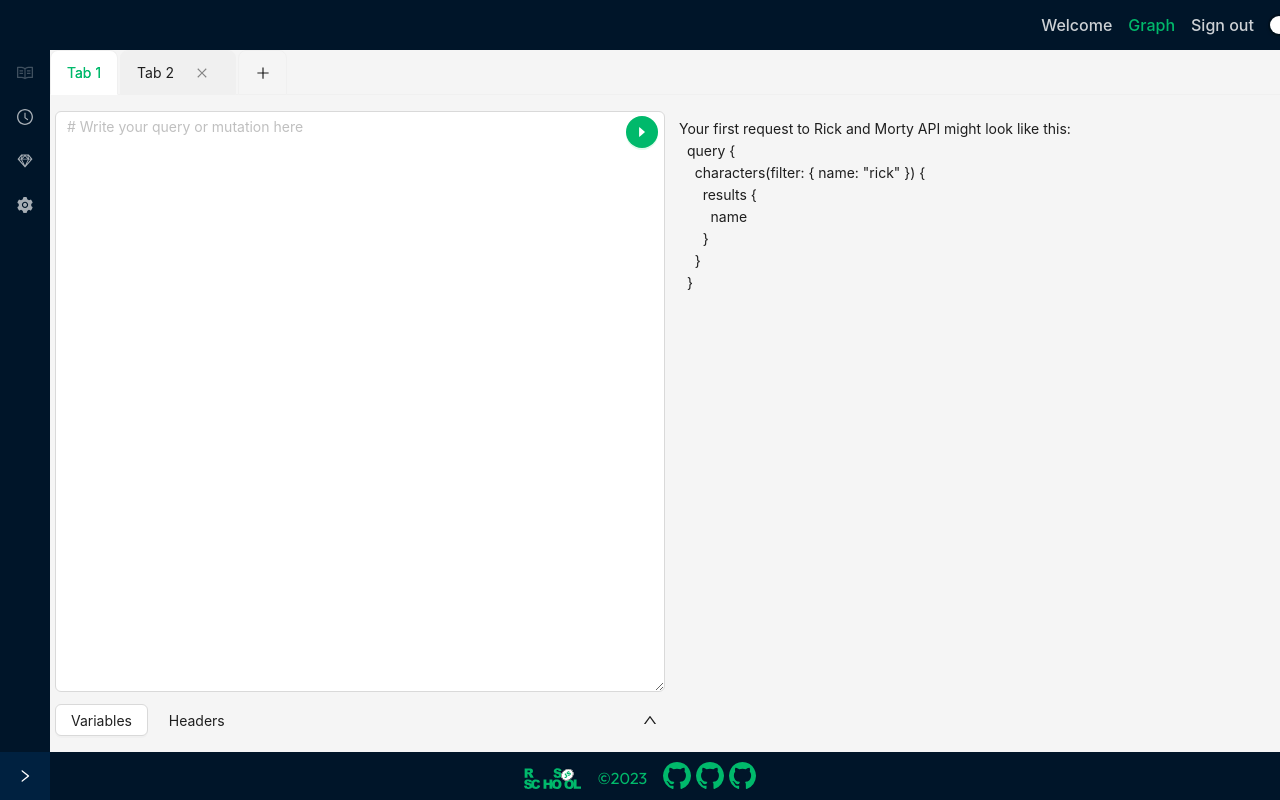
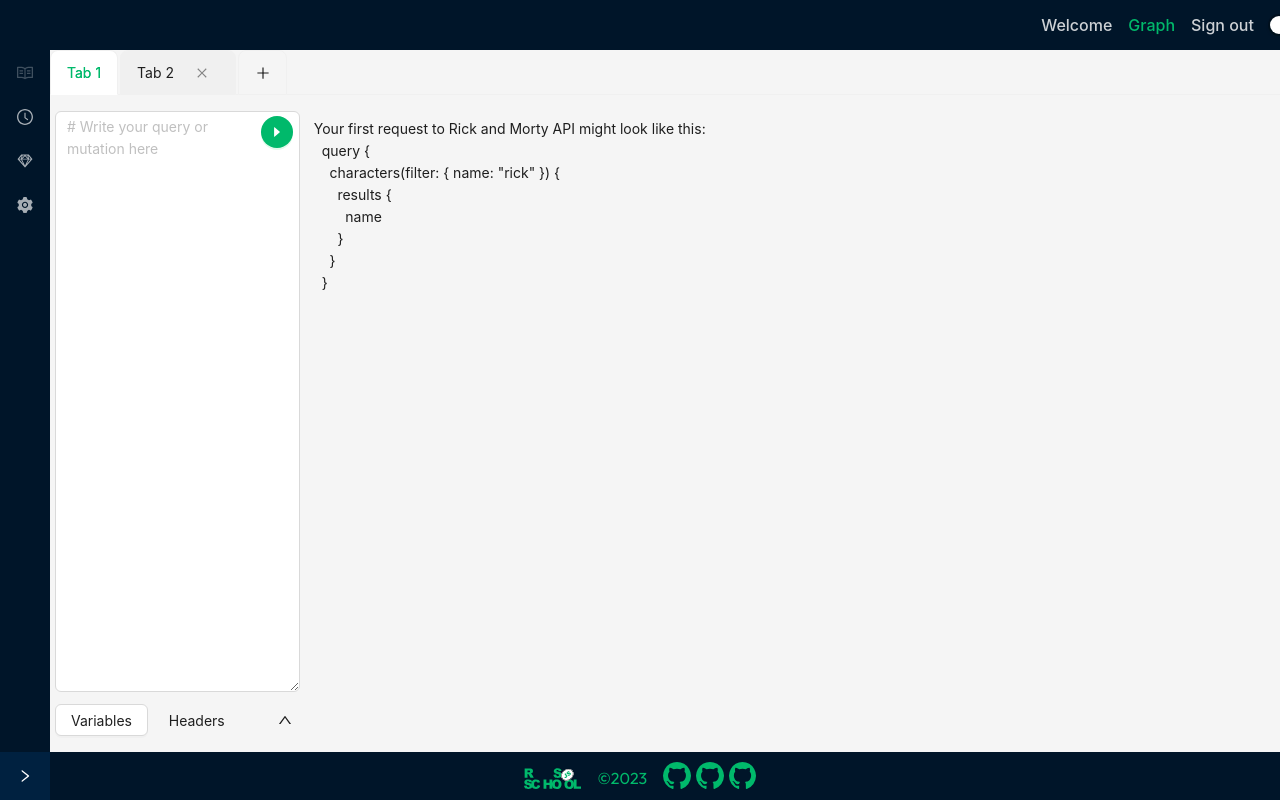
Before and after one commit to JanaAhurtsova/graphiql-app, a React (Vite) app in the folder GraphQL/: page /graph in a window 1280 px wide. Shown: the top 800 px of the page. Built offline with nearby package versions, Linux system fonts and the light colour scheme; no server answers; sample sign-in values are in the browser's storage.

Commit message:
refactor: add constants, delete comment, change styles

```diff
--- a/GraphQL/src/components/documentationGraph/DocumentationSchema.module.scss
+++ b/GraphQL/src/components/documentationGraph/DocumentationGraph.module.scss
@@ -7,9 +7,11 @@
 .brown_text {
   color: rgb(243, 140, 5);
 }
-.link_documentation, .back_documentation {
+.link_documentation,
+.back_documentation {
   cursor: pointer;
-  &:hover, &:active {
+  &:hover,
+  &:active {
     text-decoration: underline;
   }
 }
--- a/GraphQL/src/components/documentationGraph/DocumentationGraph.tsx
+++ b/GraphQL/src/components/documentationGraph/DocumentationGraph.tsx
@@ -4,7 +4,7 @@ import { parserSchema } from './parserSchema';
 import { ReturnedArgs } from './returnedArgs/ReturnedArgs';
 import { ReturnedValue } from './returnedValue/ReturnedValue';
 import { TSchemaServer } from './type';
-import styles from './DocumentationSchema.module.scss';
+import styles from './DocumentationGraph.module.scss';
 import { UpOutlined } from '@ant-design/icons';
 
 export default function DocumentationGraph({ schema }: { schema: TSchemaServer }): JSX.Element {
--- a/GraphQL/src/components/documentationGraph/returnedArgs/ReturnedArgs.tsx
+++ b/GraphQL/src/components/documentationGraph/returnedArgs/ReturnedArgs.tsx
@@ -1,6 +1,6 @@
 import { TReturnedArgsProps } from '../type';
 import { ReturnedValue } from '../returnedValue/ReturnedValue';
-import styles from '../DocumentationSchema.module.scss';
+import styles from '../DocumentationGraph.module.scss';
 
 export function ReturnedArgs({ args, setQueryType }: TReturnedArgsProps): JSX.Element {
   let argsStr = <></>;
--- a/GraphQL/src/components/documentationGraph/returnedValue/ReturnedValue.tsx
+++ b/GraphQL/src/components/documentationGraph/returnedValue/ReturnedValue.tsx
@@ -1,5 +1,5 @@
 import { TReturnedValueProps } from '../type';
-import styles from '../DocumentationSchema.module.scss';
+import styles from '../DocumentationGraph.module.scss';
 
 export function ReturnedValue({ type, setQueryType }: TReturnedValueProps): JSX.Element {
   let typeReturned: string = type?.name;
--- a/GraphQL/src/components/documentationGraph/type.ts
+++ b/GraphQL/src/components/documentationGraph/type.ts
@@ -6,12 +6,6 @@ export type TSchemaServer = {
   };
   subscriptionType?: null;
   types: TSchemaTypesServer[];
-  /*
-  queryType: {
-    name: string;
-  };
-  types: TSchemaTypesServer[];
-  */
 };
 
 export type TSchemaTypesServer = {
--- a/GraphQL/src/components/editor/Editor.tsx
+++ b/GraphQL/src/components/editor/Editor.tsx
@@ -14,20 +14,20 @@ import {
 } from 'hooks/reduxHooks';
 import langJSON from 'assets/json/localization.json';
 import { useSetFontSize } from '@/hooks/reduxHooks';
+import { Request } from 'managers/request/Request';
+import { TEditorProps } from './type';
+import { XS, MD, SM } from '@/managers/editor/Editor';
+import { setHistory } from '@/localStore/localStorage';
 import styles from './Editor.module.scss';
-import { Request } from 'managers/request/Request';
-import { IItemHistory } from '@/store/type';
-import { setHistory } from '@/localStore/localStorage';
-
-type TEditorProps = {
-  history?: IItemHistory;
-};
 
 export const Editor = ({ history }: TEditorProps) => {
+  const queryValue = history ? history.query : '';
+  const variablesValue = history ? history.variables : '';
+  const headersValue = history ? history.headers : '';
   const { lang } = useGetLocalization();
-  const [query, setQuery] = useState(history ? history.query : '');
-  const [variables, setVariables] = useState(history ? history.variables : '');
-  const [headers, setHeaders] = useState(history ? history.headers : '');
+  const [query, setQuery] = useState(queryValue);
+  const [variables, setVariables] = useState(variablesValue);
+  const [headers, setHeaders] = useState(headersValue);
   const [isOpen, setIsOpen] = useState(false);
   const [sendRequest, { data: response, error, isFetching }] = useLazyGetResponseQuery();
   const [getDocumentation, { data: documentation }] = useLazyGetSchemaQuery();
@@ -92,7 +92,7 @@ export const Editor = ({ history }: TEditorProps) => {
 
   return (
     <Row className={styles.row}>
-      <Col className={styles.editor} xs={24} sm={24} md={12}>
+      <Col className={styles.editor} xs={XS} sm={SM} md={MD}>
         <Input.TextArea
           style={{ fontSize: `${fontStyle}px` }}
           className={styles.request}
--- /dev/null
+++ b/GraphQL/src/components/editor/type.ts
@@ -0,0 +1,5 @@
+import { IItemHistory } from '@/store/type';
+
+export type TEditorProps = {
+  history?: IItemHistory;
+};
--- a/GraphQL/src/components/hotKeys/HotKeys.module.scss
+++ b/GraphQL/src/components/hotKeys/HotKeys.module.scss
@@ -1,7 +1,7 @@
 .table {
   width: 100%;
   & th,
-  td {
+  & td {
     border: 2px solid #00b96b;
   }
   & td {
--- /dev/null
+++ b/GraphQL/src/managers/editor/Editor.ts
@@ -0,0 +1,5 @@
+export const XS = '24';
+
+export const SM = '24';
+
+export const MD = '12';
```
